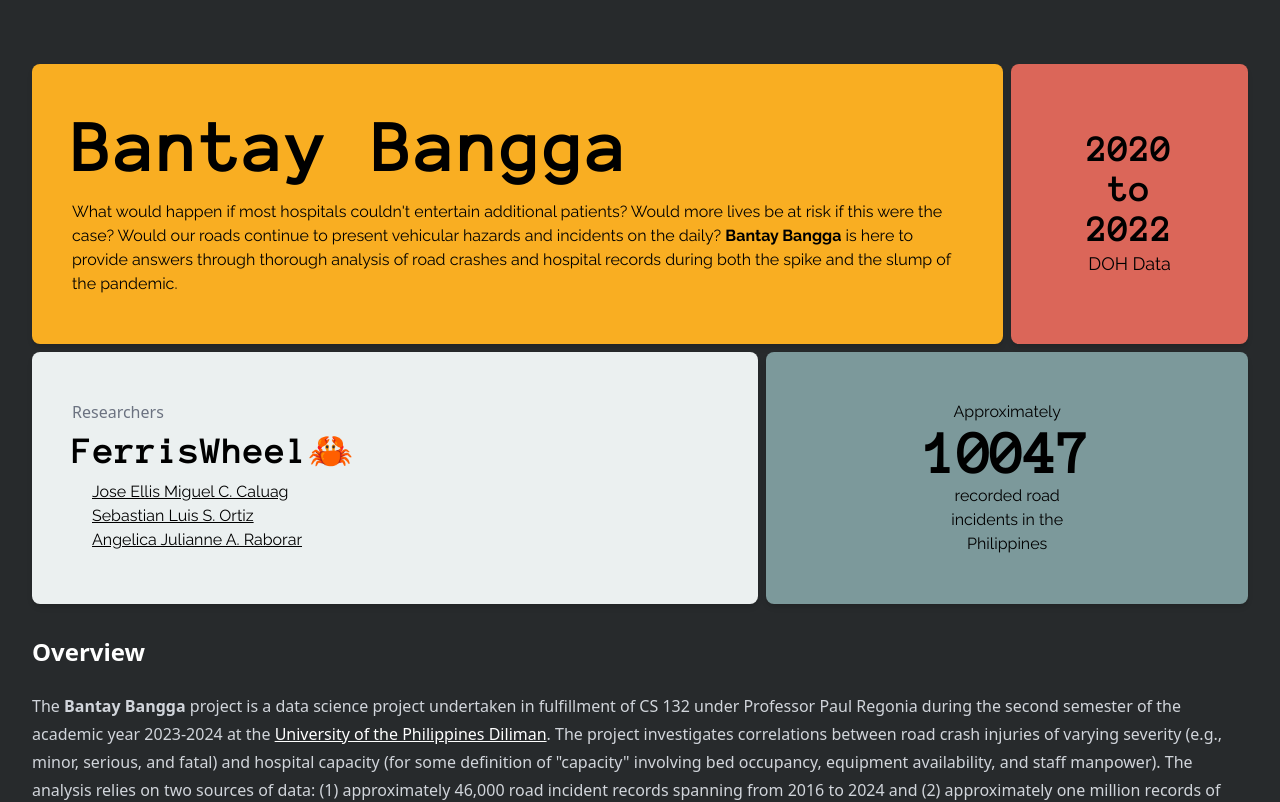
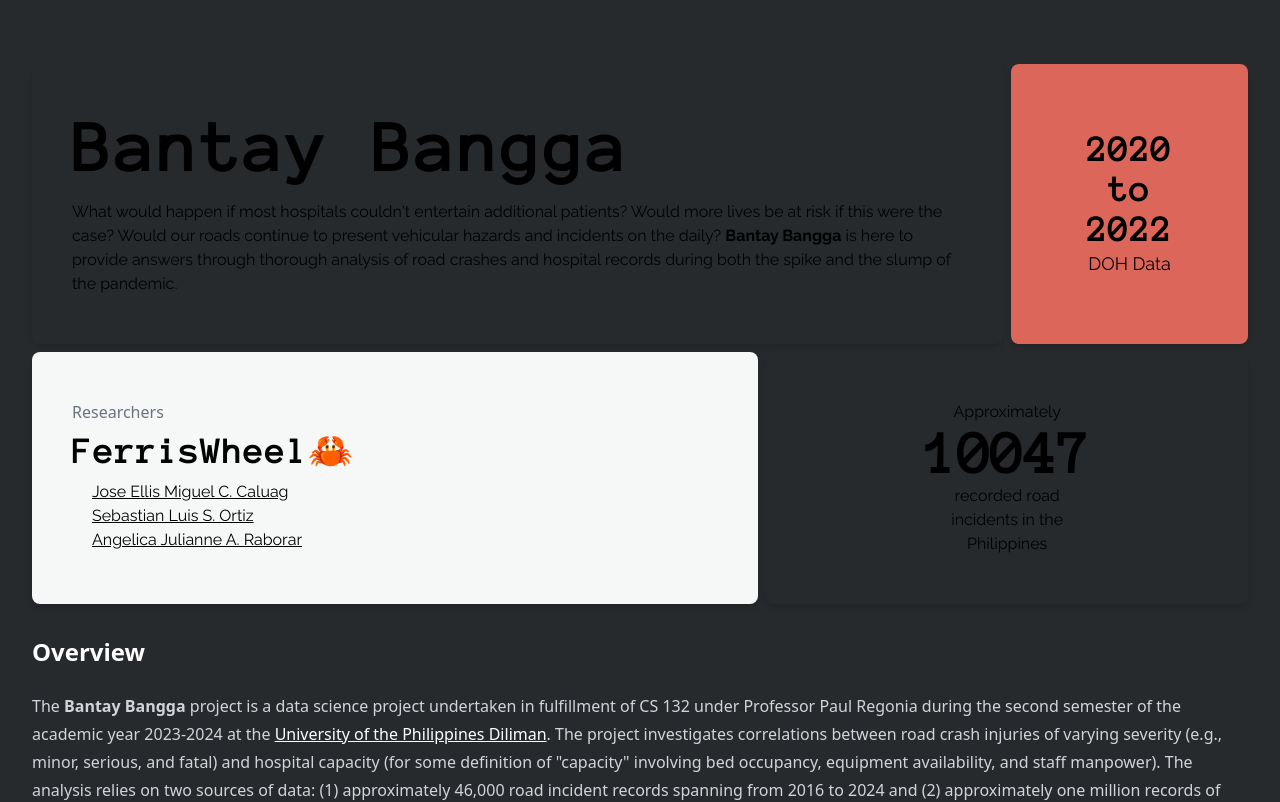
Before and after one commit to bantay-bangga/bantay-bangga.github.io, a SvelteKit app: page / in a window 1280 px wide. Shown: the top 802 px of the page. Built offline with nearby package versions, Linux system fonts and the light colour scheme; some icons are missing.

Commit message:
feat(tw): introduce more color variations

```diff
--- a/tailwind.config.ts
+++ b/tailwind.config.ts
@@ -9,9 +9,13 @@ export default {
     theme: {
         extend: {
             colors: {
-                primary: '#F9AE22',
+                primary: { 400: '#F9AE22', 500: '#F38D0D' },
                 secondary: '#DB6659',
-                tertiary: { 50: '#EBF0F0', 400: '#7C999B' },
+                tertiary: {
+                    '50': '#F5F8F7',
+                    '300': '#92B6AE',
+                    '600': '#426661',
+                },
                 surface: {
                     '50': '#f5f6f6',
                     '100': '#e5e8e8',
```
